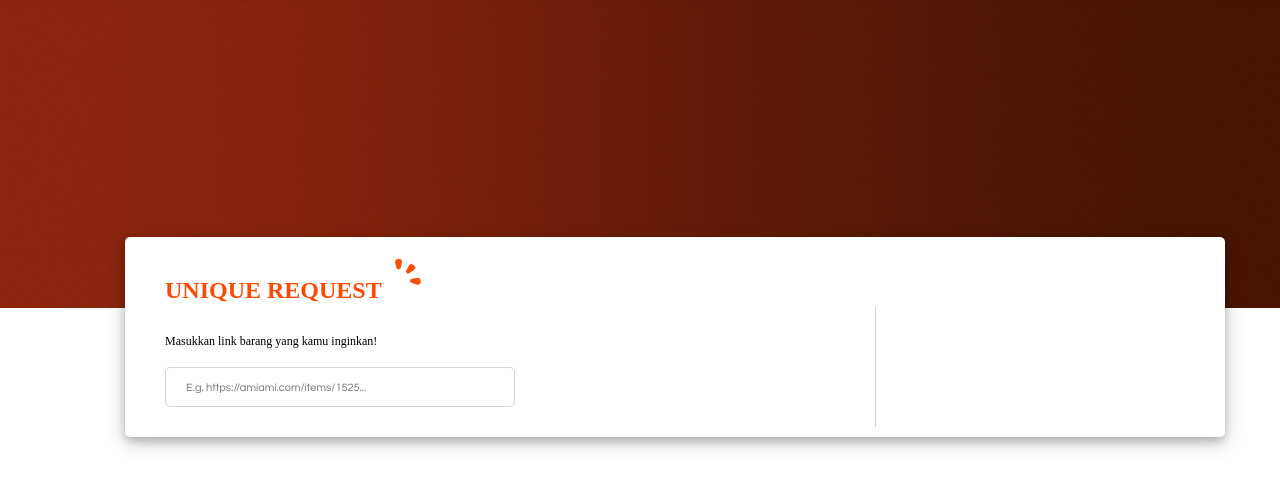
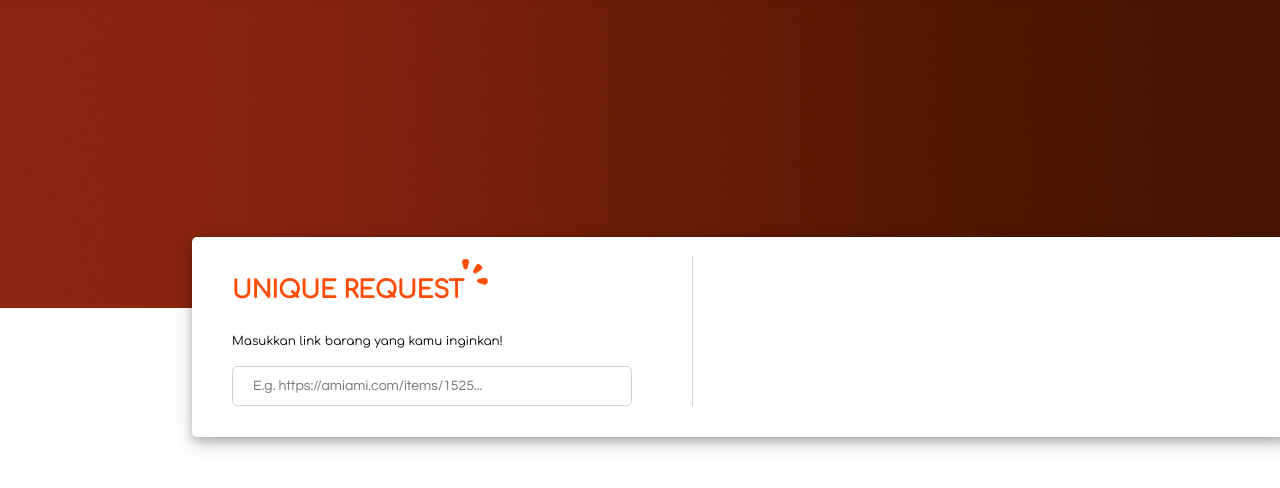
Before and after one commit to Hansedison02/ProjectKyou_A, a plain HTML site: page index.html in a window 1280 px wide. Shown: the part 92-580 px from the top of the page. Drawn offline with Linux system fonts and the light colour scheme.

Commit message:
Fixed Resolution

```diff
--- a/index.html
+++ b/index.html
@@ -4,6 +4,9 @@
 <meta charset="UTF-8">
 <link rel="stylesheet" href="main.css">
 <link rel="shortcut icon" href="Assets/logo.png"/>
+<link rel="preconnect" href="https://fonts.googleapis.com">
+<link rel="preconnect" href="https://fonts.gstatic.com" crossorigin>
+<link href="https://fonts.googleapis.com/css2?family=Comfortaa&display=swap" rel="stylesheet">
 <title>Kyou Hobby Shop - Anime Figure & Merchandise</title>
 </head>
 <body class="bg-color">
--- a/main.css
+++ b/main.css
@@ -132,10 +132,11 @@ div img
 .card2
 {
     position:relative;
+    align-items: center;
     width: 1100px;
     height: 200px;
     bottom: 75px;
-    left: 125px;
+    left: 15%;
     background-color: #ffffff;
     border-radius: 5px;
     box-shadow: 0 4px 8px 0 rgba(0, 0, 0, 0.2), 0 6px 20px 0 rgba(0, 0, 0, 0.19);
@@ -176,8 +177,8 @@ label{
 .search-box2
 {
     font-family: Century Gothic;
-    font-size: 11px;
-    width: 350px;
+    font-size: 14px;
+    width: 400px;
     height: 40px;
     background-color: #ffffff;
     margin-left: 40px;
@@ -192,10 +193,10 @@ label{
 .Border2
 {
     width: 1px;
-    height: 120px;
+    height: 150px;
     background-color: #d1d3d4;
-    margin-left: 750px;
-    bottom: 100px;
+    margin-left: 500px;
+    bottom: 150px;
     position: relative;
 
 }
```
